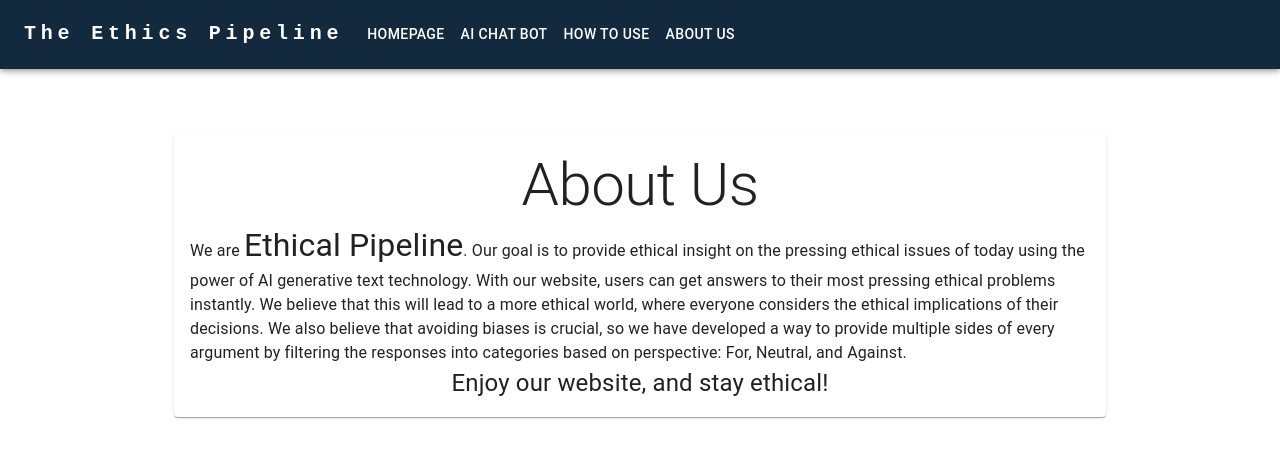
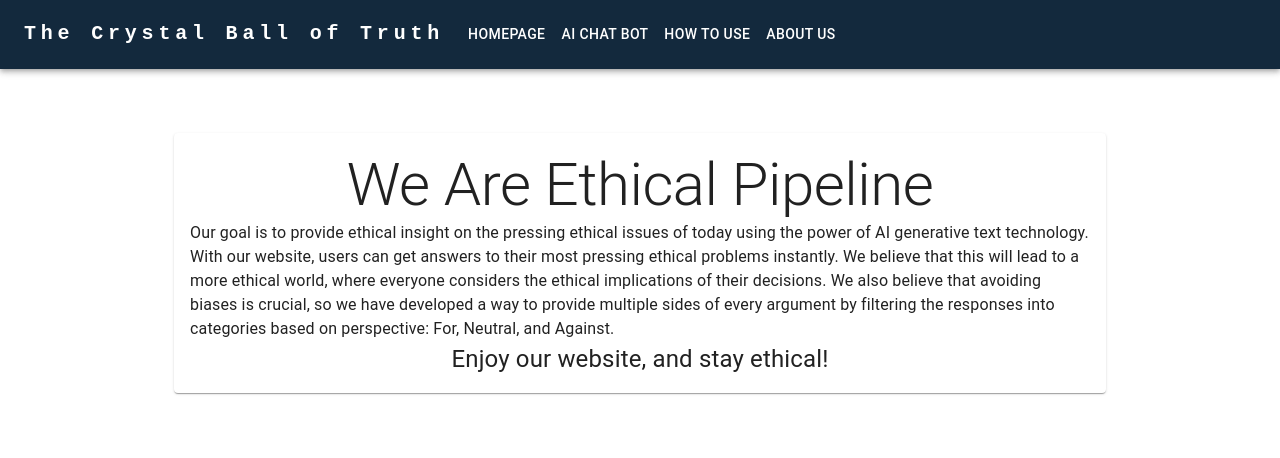
Before and after one commit to bwyma1/ai-text-app, a React (Create React App) app in the folder frontend/: page /aboutus in a window 1280 px wide. Shown: the top 458 px of the page. Built offline with nearby package versions, Linux system fonts and the light colour scheme.

Commit message:
minor changes

```diff
--- a/frontend/src/Components/Navbar.jsx
+++ b/frontend/src/Components/Navbar.jsx
@@ -46,7 +46,7 @@ export default function ResponsiveNavbar() {
               textDecoration: "none",
             }}
           >
-            The Ethics Pipeline
+            The Crystal Ball of Truth
           </Typography>
           <Box sx={{ flexGrow: 1, display: { xs: "flex", md: "none" } }}>
             <IconButton
--- a/frontend/src/Views/AboutUs.jsx
+++ b/frontend/src/Views/AboutUs.jsx
@@ -12,22 +12,36 @@ export default function AboutUs() {
           flexDirection: "column",
           alignItems: "center",
         }}
+      ></Box>
+      {/* Card Section */}
+      <Card
+        sx={{ marginTop: 2, padding: 2, margin: "0 auto", maxWidth: "900px" }}
       >
-      </Box>
-      {/* Card Section */}
-      <Card sx={{ marginTop: 2, padding: 2, margin: "0 auto", maxWidth: "900px" }}>
-        <div style={{ textAlign: 'center' }}>
-          <Typography variant="h2">About Us</Typography>
+        <div style={{ textAlign: "center" }}>
+          <Typography variant="h2">We Are Ethical Pipeline</Typography>
         </div>
-        <Typography component="body1" variant="body1" sx={{ textAlign: "center" }}>
-          We are <span style={{ fontSize: "2.0em" }}>Ethical Pipeline</span>
-          . Our goal is to provide ethical insight on the pressing ethical issues of today using the power of AI generative text technology. With our website, users can get answers to their most pressing ethical problems instantly. We believe that this will lead to a more ethical world, where everyone considers the ethical implications of their decisions. We also believe that avoiding biases is crucial, so we have developed a way to provide multiple sides of every argument by filtering the responses into categories based on perspective: For, Neutral, and Against.
-          <br/>
-          <div style={{ textAlign: 'center' }}>
-            <span style={{ fontSize: "1.5em" }}>Enjoy our website, and stay ethical!</span>
+        <Typography
+          component="body1"
+          variant="body1"
+          sx={{ textAlign: "center" }}
+        >
+          Our goal is to provide ethical insight on the pressing ethical issues
+          of today using the power of AI generative text technology. With our
+          website, users can get answers to their most pressing ethical problems
+          instantly. We believe that this will lead to a more ethical world,
+          where everyone considers the ethical implications of their decisions.
+          We also believe that avoiding biases is crucial, so we have developed
+          a way to provide multiple sides of every argument by filtering the
+          responses into categories based on perspective: For, Neutral, and
+          Against.
+          <br />
+          <div style={{ textAlign: "center" }}>
+            <span style={{ fontSize: "1.5em" }}>
+              Enjoy our website, and stay ethical!
+            </span>
           </div>
         </Typography>
-        </Card>
+      </Card>
     </Container>
   );
 }
--- a/frontend/src/Views/HowToUse.jsx
+++ b/frontend/src/Views/HowToUse.jsx
@@ -20,40 +20,53 @@ export default function HowToUse() {
         </Paper> */}
 
         {/* Card Section */}
-        <Card sx={{ marginTop: 2, padding: 2, margin: "0 auto", maxWidth: "900px" }}>
-        <div style={{ textAlign: 'center' }}>
-          <Typography variant="h2">How to Use:</Typography>
-        </div>
+        <Card
+          sx={{ marginTop: 2, padding: 2, margin: "0 auto", maxWidth: "900px" }}
+        >
+          <div style={{ textAlign: "center" }}>
+            <Typography variant="h2">How to Use the AI Chat Bot:</Typography>
+          </div>
           <ol>
             <li>
               <Typography variant="body1">
-                <strong>Selecting a Button:</strong> Once you've typed in an ethical question, choose one of the three buttons (For, Against, Neutral) that represents your stance or opinion on the question.
+                <strong>Selecting a Button:</strong> Once you've typed in an
+                ethical question, choose one of the three buttons (For, Against,
+                Neutral) that represents your stance or opinion on the question.
               </Typography>
             </li>
             <li>
               <Typography variant="body1">
-                <strong>Viewing Results:</strong> After selecting one of the buttons, the system will analyze your response and display the results.
+                <strong>Viewing Results:</strong> After selecting one of the
+                buttons, the system will analyze your response and display the
+                results.
                 {/* You will see the overall distribution of responses from other users who have answered the same ethical question. This can help you understand how different people perceive the ethical dilemma. */}
               </Typography>
             </li>
             <li>
               <Typography variant="body1">
-                <strong>Exploring Further:</strong> You can continue exploring more ethical questions by entering them into the input box and selecting your stance using the buttons. Each time you select a button, you will receive immediate feedback and insights into the collective opinions on that particular question.
+                <strong>Exploring Further:</strong> You can continue exploring
+                more ethical questions by entering them into the input box and
+                selecting your stance using the buttons. Each time you select a
+                button, you will receive immediate feedback and insights into
+                the collective opinions on that particular question.
               </Typography>
             </li>
             <li>
               <Typography variant="body1">
-                <strong>About Us:</strong> If you want to learn more about our organization and the purpose of the Ethical Questionnaire, click on the "About Us" section in the navigation bar.
+                <strong>About Us:</strong> If you want to learn more about our
+                organization and the purpose of the Ethical Questionnaire, click
+                on the "About Us" section in the navigation bar.
               </Typography>
             </li>
             <li>
               <Typography variant="body1">
-                <strong>Returning Home:</strong> At any point during your session, you can click the "Home" button in the navigation bar to return to the home page and start anew.
+                <strong>Returning Home:</strong> At any point during your
+                session, you can click the "Home" button in the navigation bar
+                to return to the home page and start anew.
               </Typography>
             </li>
           </ol>
         </Card>
-
       </Box>
     </Container>
   );
```
